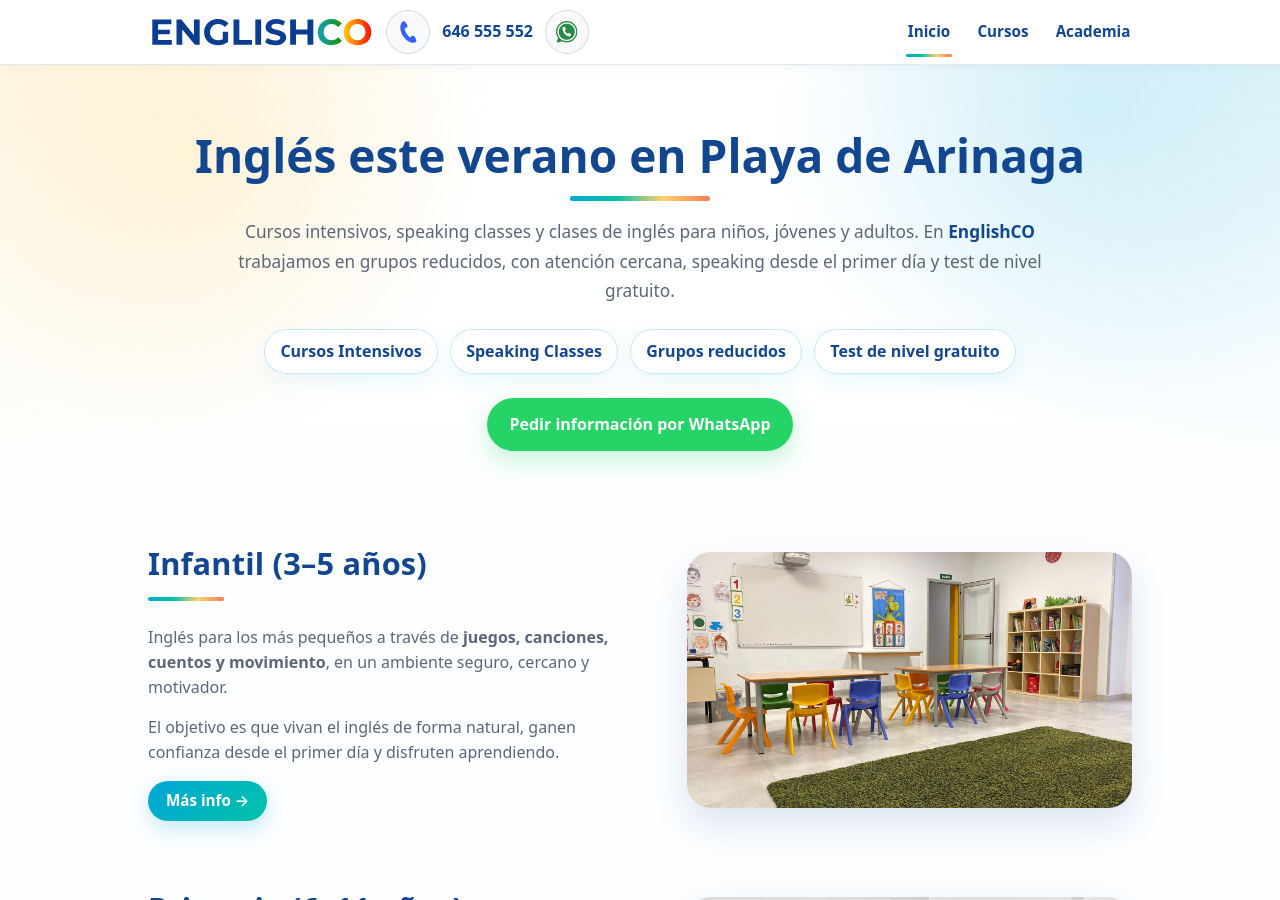
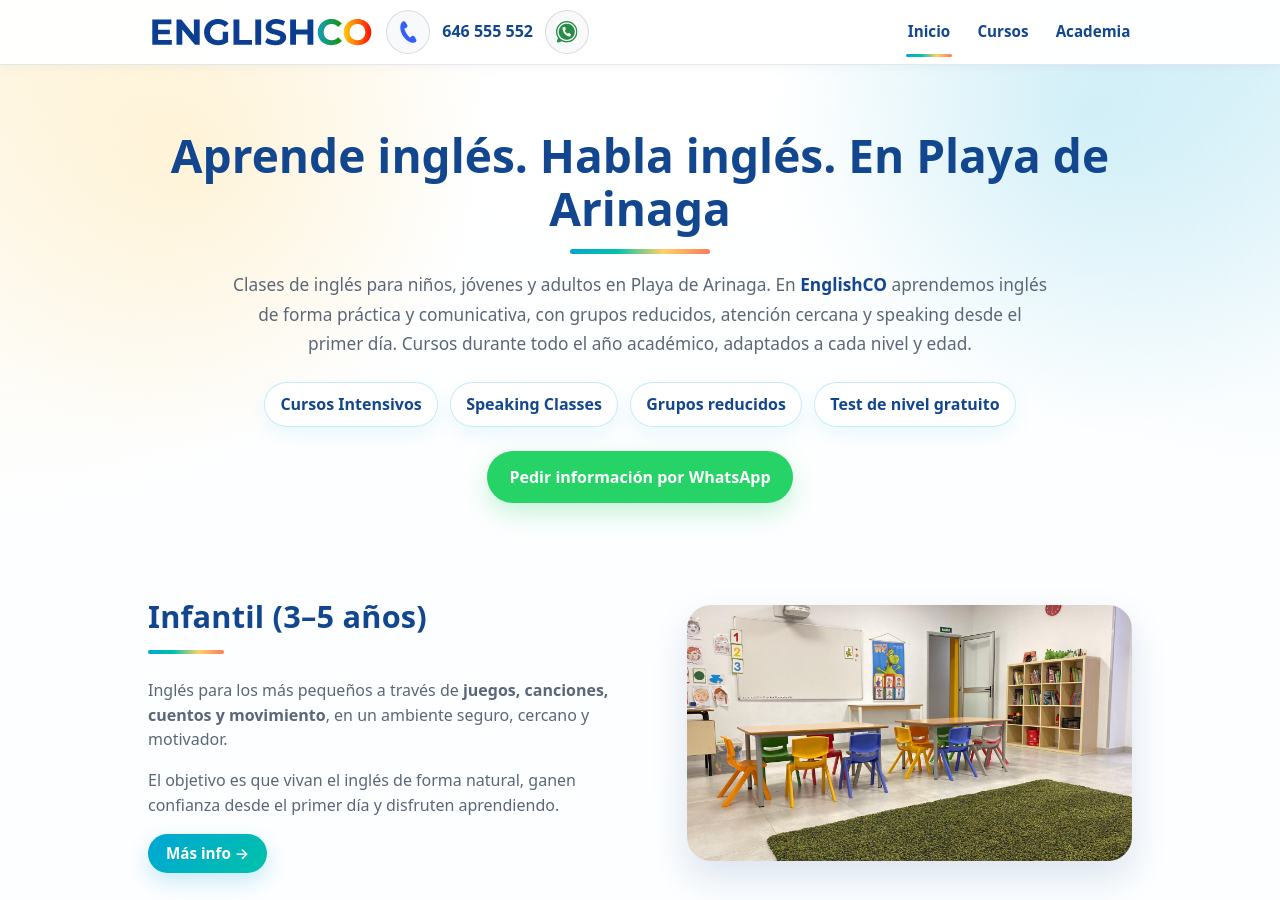
Before and after one commit to dixonbruce/englishco, a Jekyll site: the page built from index.html, in a window 1280 px wide and 900 px high. Built offline with Jekyll 4.4.1, drawn with Linux system fonts in a browser that asks for light colours.

Commit message:
Update index.html

```diff
--- a/index.html
+++ b/index.html
@@ -8,12 +8,13 @@ section: "home"
 <!-- Hero -->
 <section class="hero-light hero-home">
   <div class="hero-inner">
-    <h1>Inglés este verano en Playa de Arinaga</h1>
+    <h1>Aprende inglés. Habla inglés. En Playa de Arinaga</h1>
 
     <p class="hero-lead">
-      Cursos intensivos, speaking classes y clases de inglés para niños, jóvenes y adultos.
-      En <span class="brand-text">EnglishCO</span> trabajamos en grupos reducidos, con atención cercana,
-      speaking desde el primer día y test de nivel gratuito.
+      Clases de inglés para niños, jóvenes y adultos en Playa de Arinaga.
+      En <span class="brand-text">EnglishCO</span> aprendemos inglés de forma práctica y comunicativa,
+      con grupos reducidos, atención cercana y speaking desde el primer día.
+      Cursos durante todo el año académico, adaptados a cada nivel y edad.
     </p>
 
     <div class="hero-highlights" aria-label="Cursos destacados">
```
